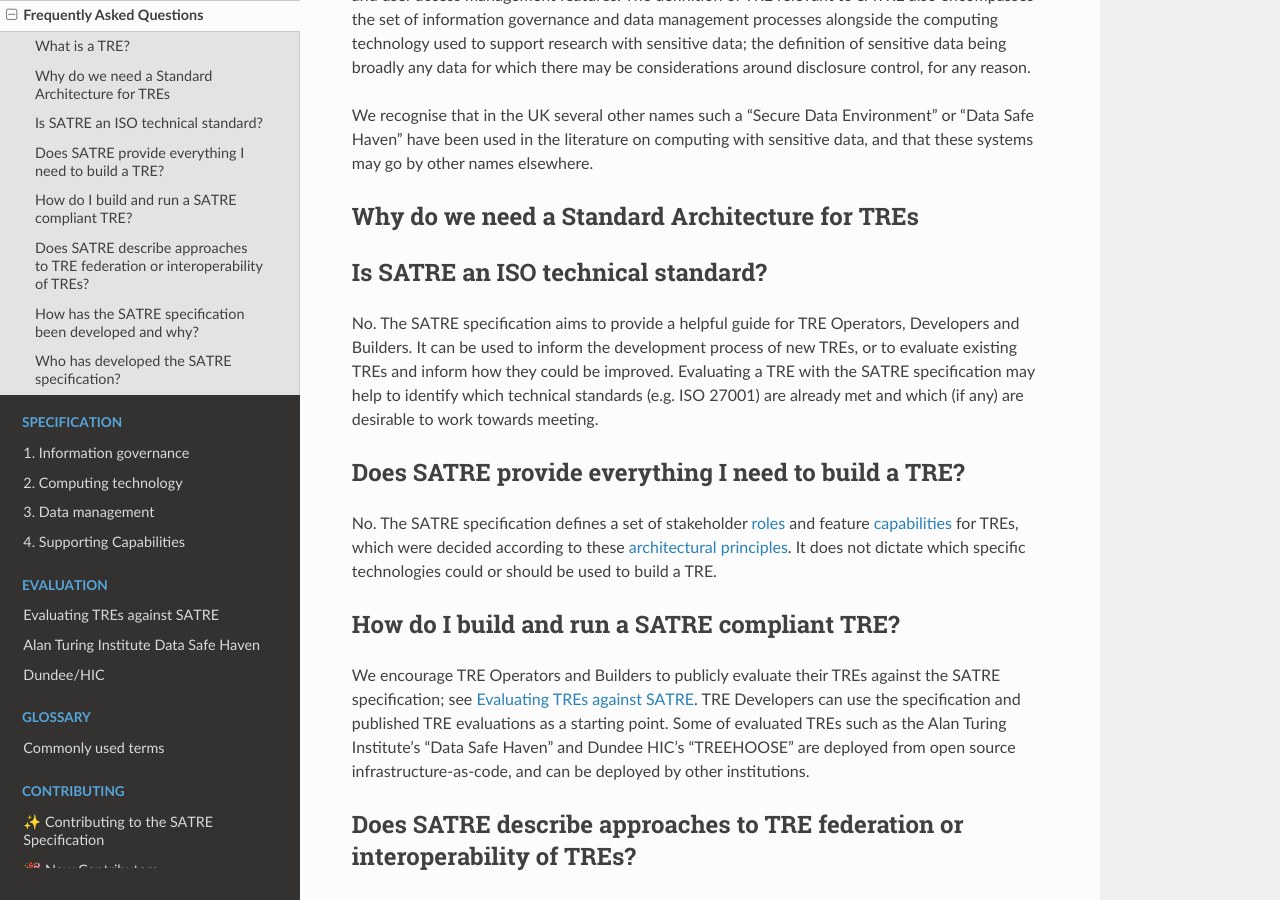
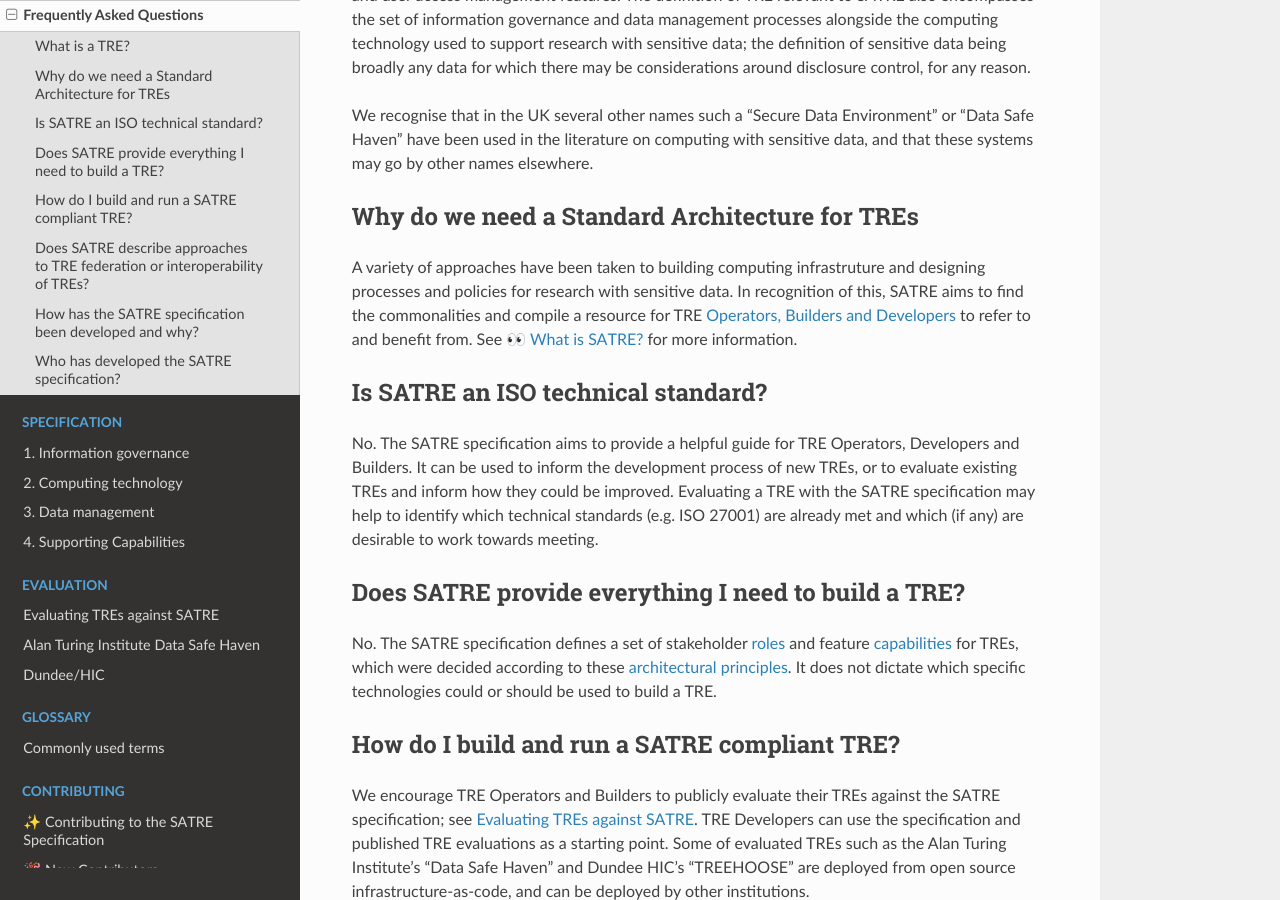
Before and after one commit to sa-tre/satre-specification, a Sphinx documentation site: the page built from docs/source/faqs.md, in a window 1280 px wide and 900 px high, scrolled down 496 px. Built offline with Sphinx 7.4.7 and the Read the Docs theme 2.0.0, drawn with Linux system fonts in a browser that asks for light colours.

Commit message:
why do we need SATRE

```diff
--- a/docs/source/faqs.md
+++ b/docs/source/faqs.md
@@ -22,6 +22,8 @@ We recognise that in the UK several other names such a "Secure Data Environment"
 (why_satre)=
 
 ## Why do we need a Standard Architecture for TREs
+
+A variety of approaches have been taken to building computing infrastruture and designing processes and policies for research with sensitive data. In recognition of this, SATRE aims to find the commonalities and compile a resource for TRE {ref}`Operators, Builders and Developers <infrastructure_roles>` to refer to and benefit from. See {ref}`what_is_satre` for more information.
 
 (is_standard)=
 
```
Also changed, not shown: docs/source/index.md (+2 -0 lines).
